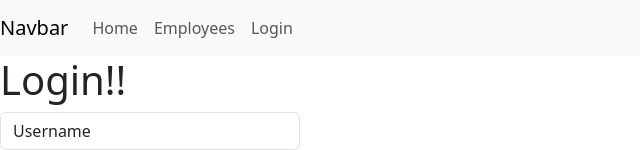
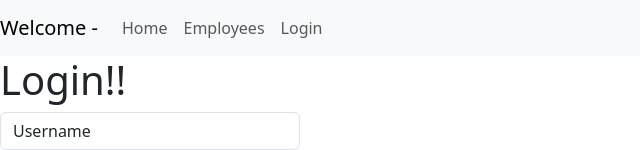
Before and after one commit to gayat19/HW17Jul2025, a React (Create React App) app in the folder FE/Day4/employee-app/: page /login in a window 1280 px wide. Shown: the top 150 px of the page, without its empty margins (0-640 px from the left). Built offline with nearby package versions, Linux system fonts and the light colour scheme.

Commit message:
UseContext

```diff
--- /dev/null
+++ b/FE/Day4/employee-app/src/AuthContext.jsx
@@ -0,0 +1,25 @@
+import {  createContext, useContext, useState } from "react";
+
+
+const AuthContext = createContext(undefined);
+
+export const AuthProvider = ({children})=>{
+    const [user,setUser] = useState(undefined);
+
+    const login = (username)=>setUser(username);
+    const logout = ()=>setUser(undefined);
+
+    return(
+        <AuthContext.Provider value={{user,login,logout}}>
+            {children}
+        </AuthContext.Provider>
+
+    )
+}
+
+export const useAuth =()=>{
+    const context = useContext(AuthContext);
+    if(!context)
+        throw new Error("useAuth is not initiated");
+    return context;
+}
--- a/FE/Day4/employee-app/src/Components/Login/Login.jsx
+++ b/FE/Day4/employee-app/src/Components/Login/Login.jsx
@@ -5,12 +5,14 @@ import {LoginModel} from '../../Models/login.model';
 import {LoginErrorModel} from '../../Models/loginerror.model';
 import { useNavigate } from "react-router-dom";
 import { userlogin } from "../../rxjs/User.Change";
+import { useAuth } from "../../AuthContext";
 
 const Login = ()=>{
 
     const [user,setUser] = useState(new LoginModel());
     const [errors,setErrors] = useState(new LoginErrorModel());
     const navigate = useNavigate();
+    const {login} = useAuth();
 
     const changeUser=(eventArgs)=>{
         const fieldName = eventArgs.target.name;
@@ -31,7 +33,7 @@ const Login = ()=>{
                 break;
         }
     }
-    const login=()=>{
+    const handleLogin=()=>{
         if(errors.username.length>0 || errors.password.length>0)
             return;
         loginAPICall(user)
@@ -40,7 +42,8 @@ const Login = ()=>{
             sessionStorage.setItem("token",result.data.token);
             sessionStorage.setItem("username",result.data.username)
             alert("Login success");
-            userlogin(result.data.username)
+            userlogin(result.data.username);
+            login(result.data.username);
             navigate('/emp')
         })
         .catch(err=>{
@@ -63,7 +66,7 @@ const Login = ()=>{
             }
               <label className="form-control">Password</label>
             <input type="password" name="password" value={user.password} onChange={(e)=>changeUser(e)} className="form-control"/>
-            <button className="button btn btn-success" onClick={login}>Login</button>
+            <button className="button btn btn-success" onClick={handleLogin}>Login</button>
             <button className= "button btn btn-danger" onClick={cancel}>Cancel</button>
         </section>
     )
--- a/FE/Day4/employee-app/src/Components/Navbar/Navbar.jsx
+++ b/FE/Day4/employee-app/src/Components/Navbar/Navbar.jsx
@@ -1,9 +1,11 @@
 import { useEffect, useState } from "react"
 import { Link } from "react-router-dom"
 import { logout, user$ } from "../../rxjs/User.Change";
+import { useAuth } from "../../AuthContext";
 
 export default function NavBar(){
-    const [user,setUser] = useState(undefined);
+    const [userO,setUserO] = useState(undefined);
+    const {user} = useAuth();
    useEffect(()=>{
         const subscriber = user$;
 
@@ -12,9 +14,9 @@ export default function NavBar(){
                 next:(un)=>{
                     console.log(un)
                     if(un !=null)
-                        setUser(un)
+                        setUserO(un)
                     else
-                        setUser(undefined)
+                        setUserO(undefined)
                 }
             }
         )
@@ -24,7 +26,7 @@ export default function NavBar(){
    },[]);
     return(
         <nav className="navbar navbar-expand-lg navbar-light bg-light">
-        <a className="navbar-brand" href="#">Navbar</a>
+        <a className="navbar-brand" href="#">Welcome - {user}</a>
         <button className="navbar-toggler" type="button" data-toggle="collapse" data-target="#navbarNav" aria-controls="navbarNav" aria-expanded="false" aria-label="Toggle navigation">
             <span className="navbar-toggler-icon"></span>
         </button>
@@ -37,7 +39,7 @@ export default function NavBar(){
                 <Link to="/emp" className="nav-link">Employees</Link>
             </li>
             {
-                user===undefined?(<li className="nav-item">
+                userO===undefined?(<li className="nav-item">
                 <Link to="/login" className="nav-link">Login</Link>
             </li>):(<li className="nav-item">
                 <Link  onClick={logout}  className="nav-link">Log-out</Link>
--- a/FE/Day4/employee-app/src/index.js
+++ b/FE/Day4/employee-app/src/index.js
@@ -3,11 +3,14 @@ import ReactDOM from 'react-dom/client';
 import './index.css';
 import App from './App';
 import reportWebVitals from './reportWebVitals';
+import { AuthProvider } from './AuthContext';
 
 const root = ReactDOM.createRoot(document.getElementById('root'));
 root.render(
   <React.StrictMode>
-    <App />
+   <AuthProvider>
+      <App/>
+   </AuthProvider>
   </React.StrictMode>
 );
 
```
Also changed, not shown: 1 other file (tests, documents, lock files or other folders).
